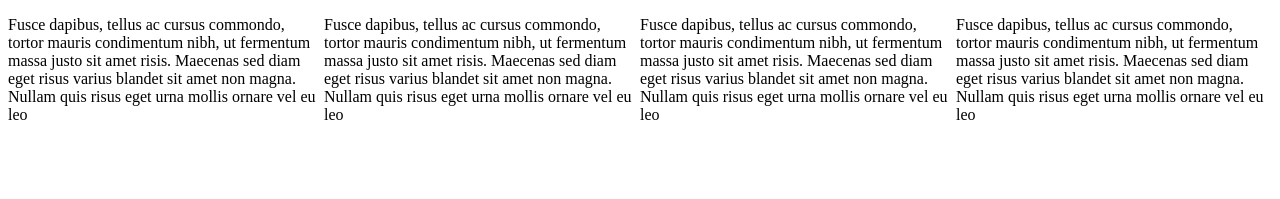
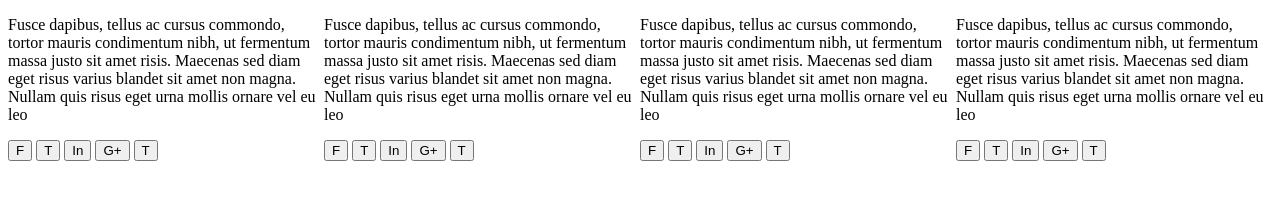
Before and after one commit to yugmil02/hw.github.io, a plain HTML site: page index.html in a window 1280 px wide. Shown: the part 385-584 px from the top of the page. Drawn offline with Linux system fonts and the light colour scheme.

Commit message:
Update index.html

```diff
--- a/index.html
+++ b/index.html
@@ -13,24 +13,52 @@
       <h1>Ruth Wood</h1>
       <h3>FOUNDER, CEO</h3>
       <p>Fusce dapibus, tellus ac cursus commondo, tortor mauris condimentum nibh, ut fermentum massa justo sit amet risis. Maecenas sed diam eget risus varius blandet sit amet non magna. Nullam quis risus eget urna mollis ornare vel eu leo</p>
+      <form action="method.php" method="post">
+        <button>F</button>
+        <button>T</button>
+        <button>In</button>
+        <button>G+</button>
+        <button>T</button>
+      </form>
     </header>
     <header class="item">
       <div class="img"><img src="images/photo2.jpg" ></div>
       <h1>Timothy Reed</h1>
       <h3>CO-FOUNDER, DEVELOPER</h3>
       <p>Fusce dapibus, tellus ac cursus commondo, tortor mauris condimentum nibh, ut fermentum massa justo sit amet risis. Maecenas sed diam eget risus varius blandet sit amet non magna. Nullam quis risus eget urna mollis ornare vel eu leo</p>
+      <form action="method.php" method="post">
+        <button>F</button>
+        <button>T</button>
+        <button>In</button>
+        <button>G+</button>
+        <button>T</button>
+      </form>
     </header>
     <header class="item">
       <div class="img"><img src="images/photo3.jpg"></div>
       <h1>Victoria Valdez</h1>
       <h3>UI DESIGNER</h3>
       <p>Fusce dapibus, tellus ac cursus commondo, tortor mauris condimentum nibh, ut fermentum massa justo sit amet risis. Maecenas sed diam eget risus varius blandet sit amet non magna. Nullam quis risus eget urna mollis ornare vel eu leo</p>
+      <form action="method.php" method="post">
+        <button>F</button>
+        <button>T</button>
+        <button>In</button>
+        <button>G+</button>
+        <button>T</button>
+      </form>
     </header>
     <header class="item">
       <div class="img"><img src="images/photo4.jpg"></div>
       <h1>Beverly Little</h1>
       <h3>DATA SCIENTIST</h3>
       <p>Fusce dapibus, tellus ac cursus commondo, tortor mauris condimentum nibh, ut fermentum massa justo sit amet risis. Maecenas sed diam eget risus varius blandet sit amet non magna. Nullam quis risus eget urna mollis ornare vel eu leo</p>
+      <form action="method.php" method="post">
+        <button>F</button>
+        <button>T</button>
+        <button>In</button>
+        <button>G+</button>
+        <button>T</button>
+      </form>
     </header>
   </div>
 </body>
```
